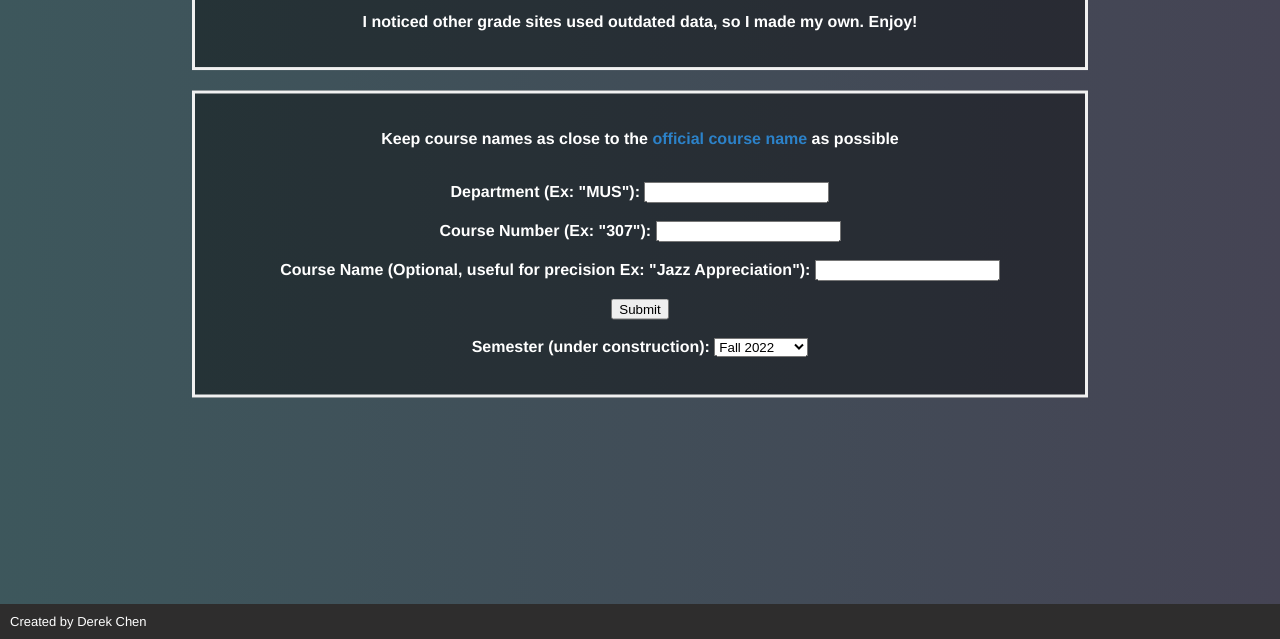
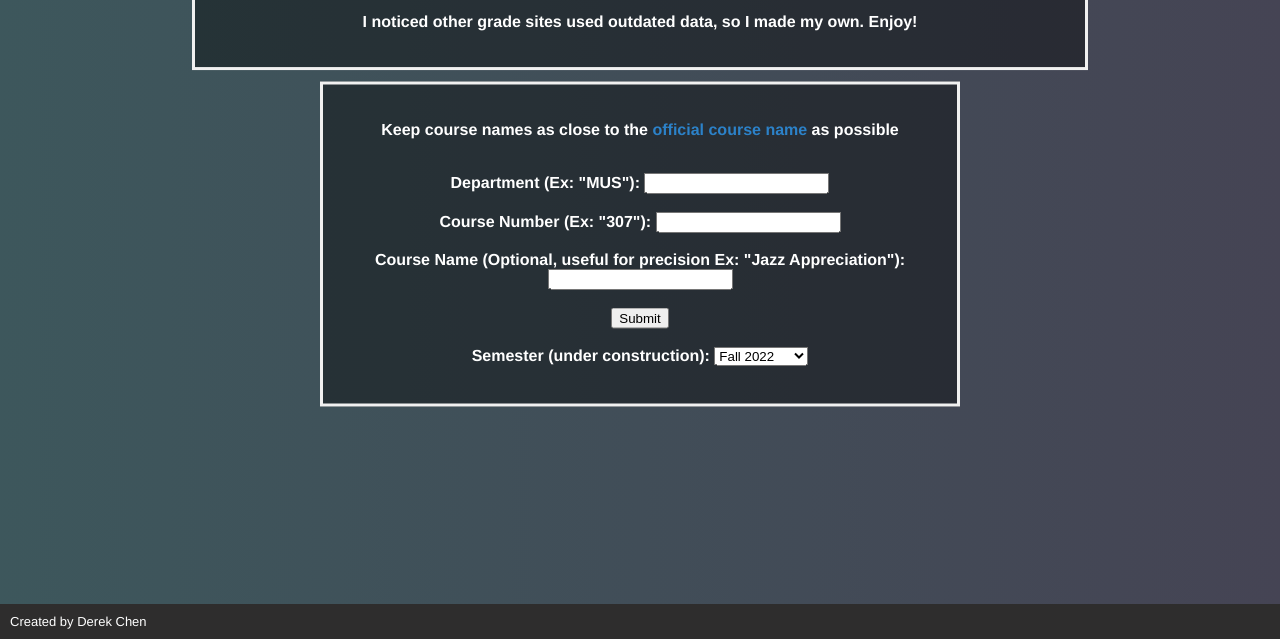
Before and after one commit to DereC4/ut-grade-distribution-viewer, a website: page index.html in a window 1280 px wide. Shown: the part 161-800 px from the top of the page. Drawn offline with nearby package versions, Linux system fonts and the light colour scheme.

Commit message:
Ig the width problem is solved and clipping?...

```diff
--- a/main.css
+++ b/main.css
@@ -149,7 +149,7 @@ footer p {
   left: 50%;
   transform: translate(-50%, -50%);
   /* z-index: 2; */
-  width: 70%;
+  width: auto;
   padding: 20px;
   text-align: center;
 }
```
